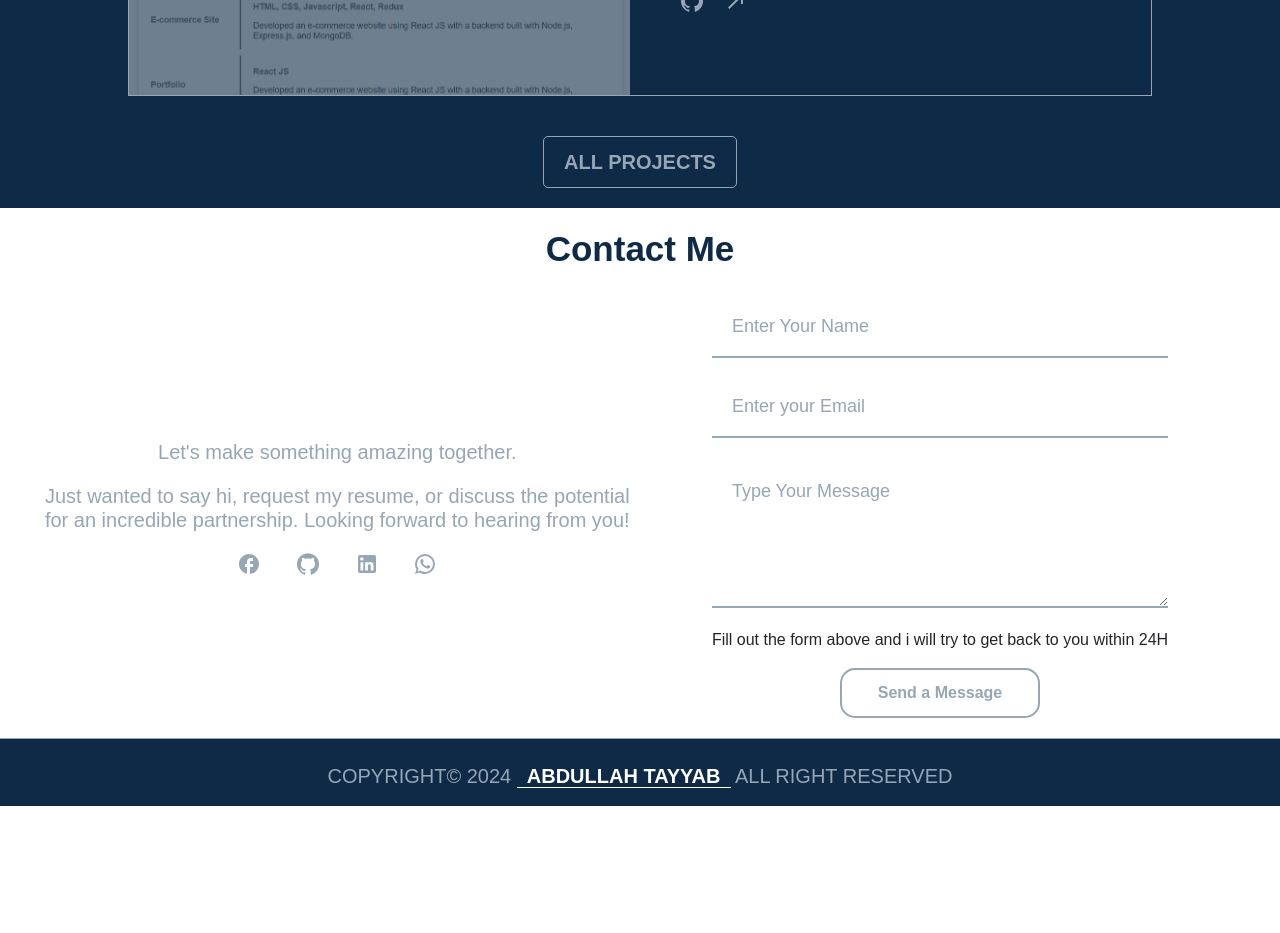
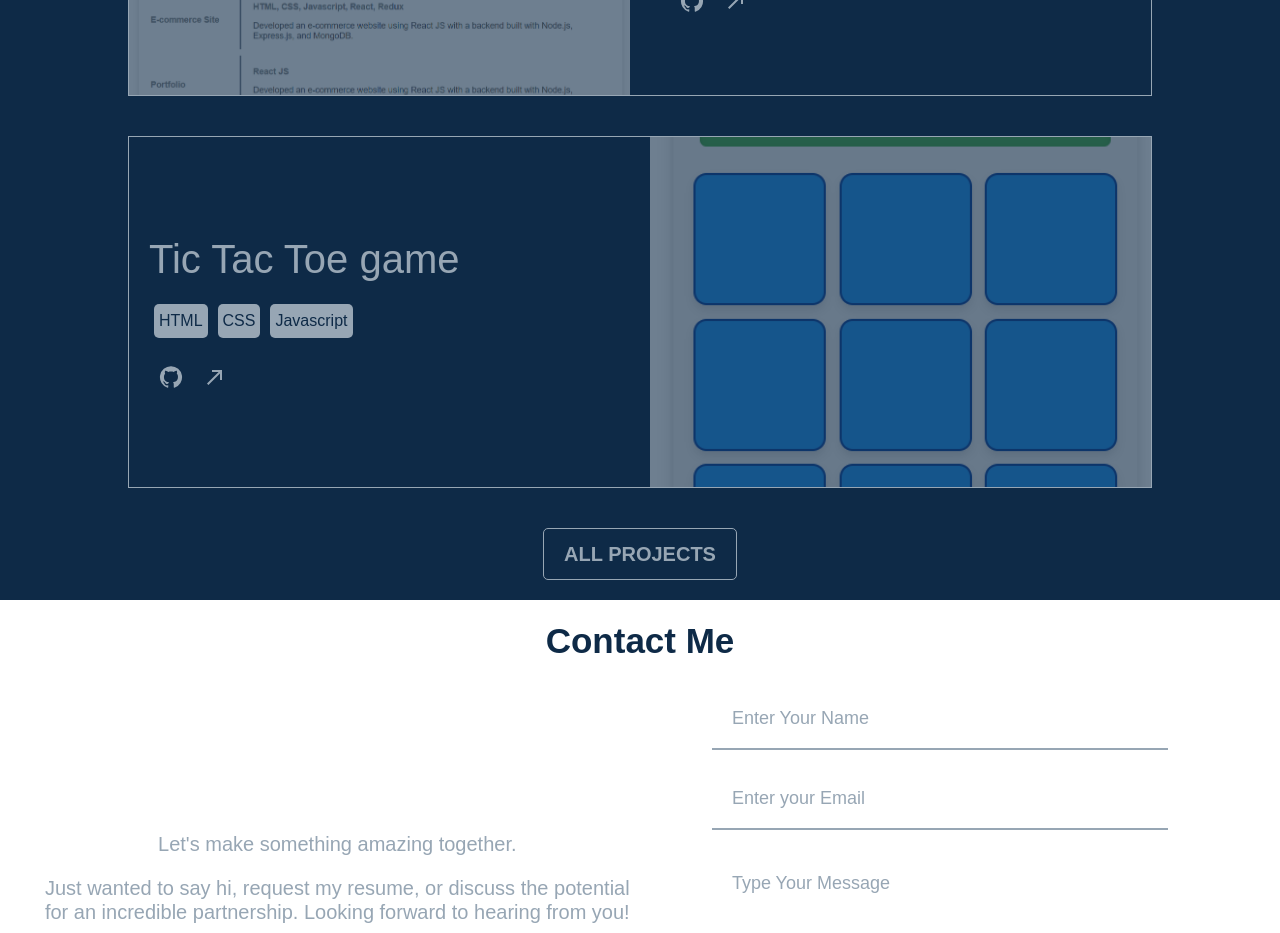
Before and after one commit to Ab-Tayyab/abdullah-tayyab-portfolio, a React (Create React App) app: page / in a window 1280 px wide. Shown: the part 3080-4013 px from the top of the page. Before the commit the page ends 3886 px from the top, so only its background shows below. Built offline with nearby package versions, Linux system fonts and the light colour scheme.

Commit message:
project add

```diff
--- a/src/component/project/ProjectAPI.js
+++ b/src/component/project/ProjectAPI.js
@@ -142,7 +142,7 @@ export const projectdata = [
   },
   {
     id: 13,
-    category: ["Feature_project", "Javascript"],
+    category: ["Feature-Project", "Javascript"],
     name: "Tic Tac Toe game",
     img: s14,
     url: "https://ab-tayyab.github.io/tic-tac-toe/",
```
